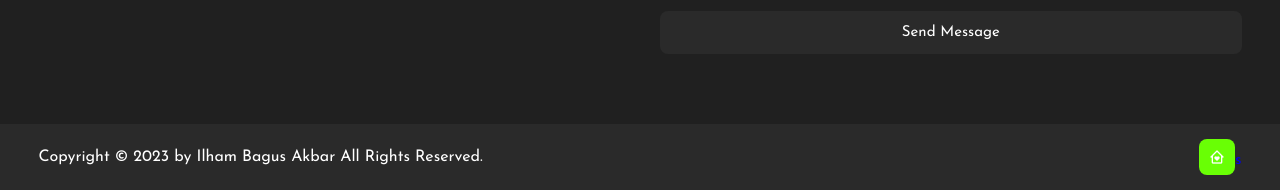
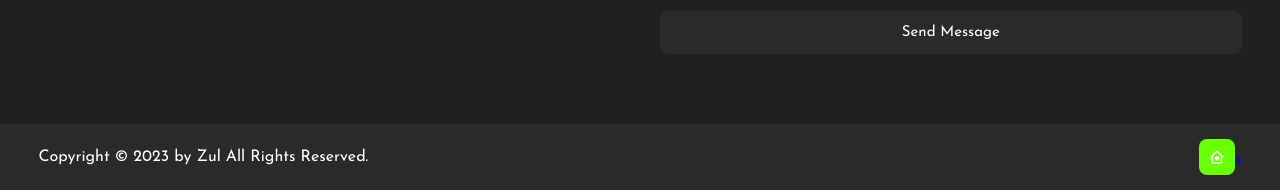
Before and after one commit to amzapictures/amzapictures.github.io, a plain HTML site: page index.html in a window 1280 px wide. Shown: the part 5256-5446 px from the top of the page. Drawn offline with nearby package versions, Linux system fonts and the light colour scheme.

Commit message:
Update index.html

```diff
--- a/index.html
+++ b/index.html
@@ -170,7 +170,7 @@ yang sangat dekat dengan teknologi yaitu generasi Z......</p>
 
 <section class="end">
 	<div class="end-text">
-		<p>Copyright © 2023 by Ilham Bagus Akbar All Rights Reserved.</p>
+		<p>Copyright © 2023 by Zul All Rights Reserved.</p>
 	</div>
 	<div class="top">
 		<a href="#"><i class='bx bx-home-heart'></i>s</a>
```
